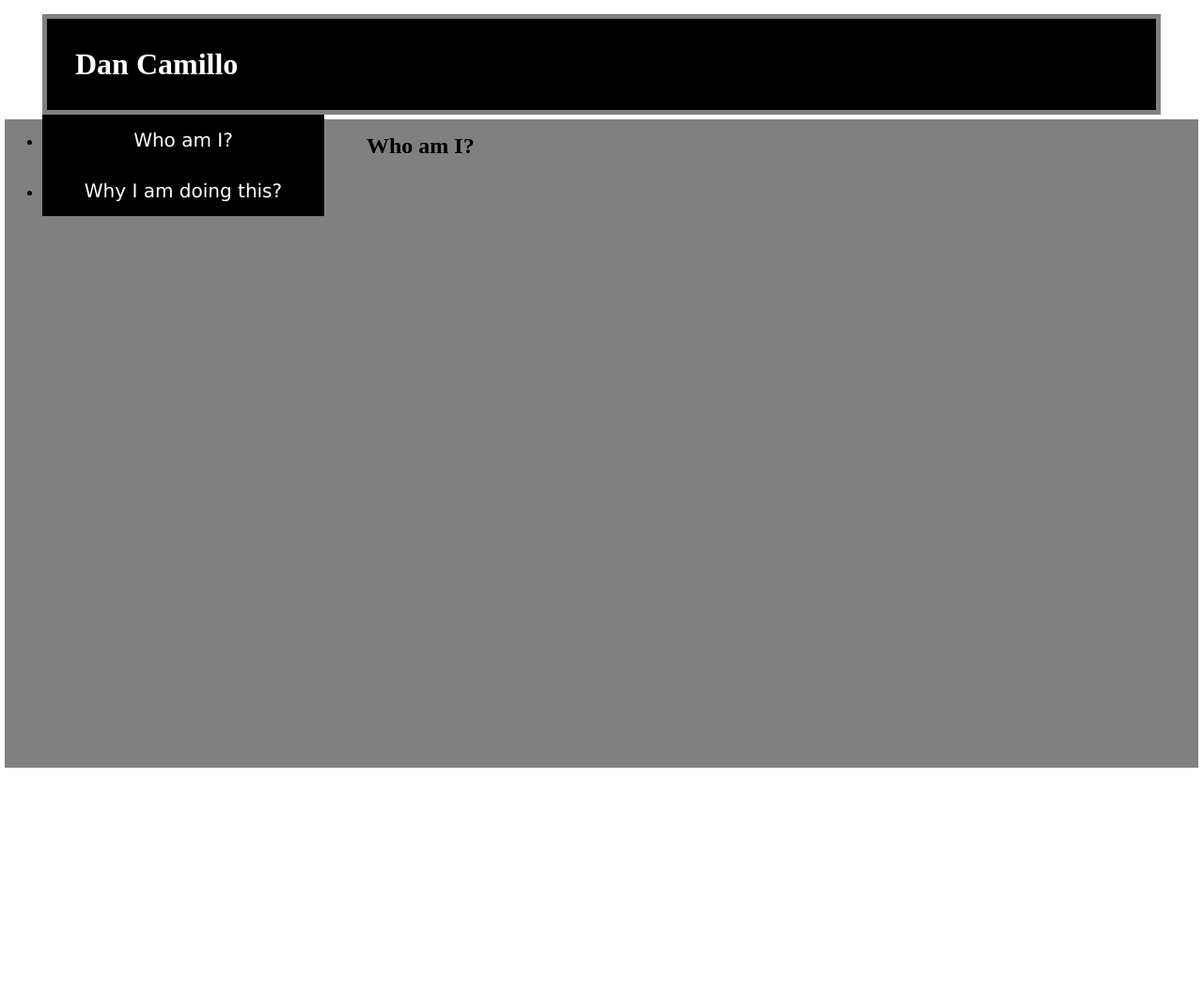
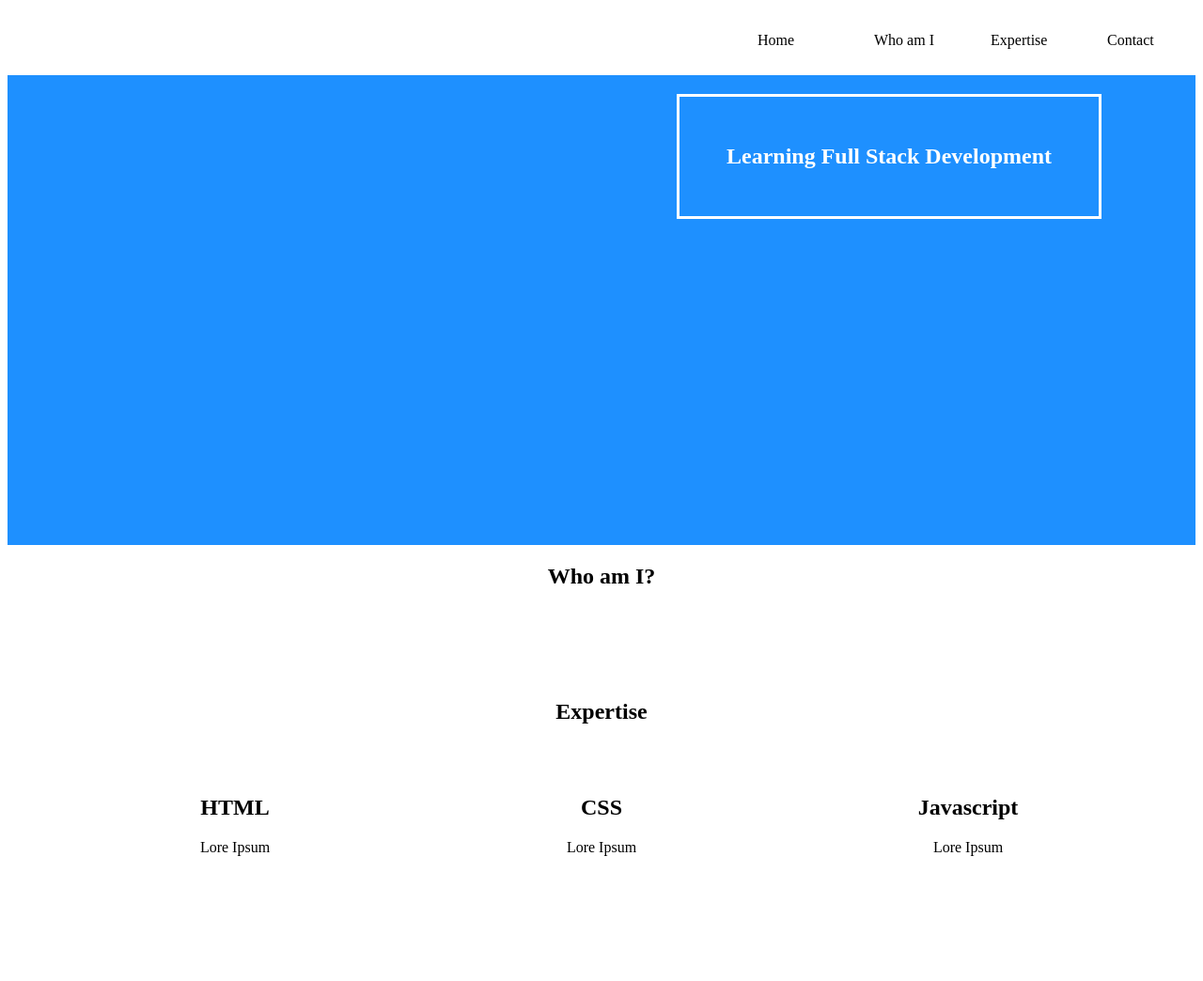
Before and after one commit to vitellicamillo/vitellicamillo.github.io, a plain HTML site: page index.html in a window 1280 px wide. Shown: the whole page at 94% size. Before the commit the page ends 822 px from the top, so only its background shows below. Drawn offline with Linux system fonts and the light colour scheme.

Commit message:
First Commit

```diff
--- a/index.html
+++ b/index.html
@@ -1,23 +1,49 @@
 <!DOCTYPE html>
 <html>
     <head>
-        <title>Danilo Vitelli Camillo</title>
-        <link href='./resources/css/styles.css' type='text/css' rel='stylesheet'>
+        <title>My personal page</title>
+        <link href="resources/css/styles.css" type="text/css" rel="stylesheet">
     </head>
     <body>
         <header>
-            <h1>Dan Camillo</h1>
+            <nav>
+                <ul>
+                    <li>Home</li>
+                    <li>Who am I</li>
+                    <li>Expertise</li>
+                    <li>Contact</li>
+                </ul>
+            </nav>
         </header>
-        <nav>
-            <ul>
-                <li><button>Who am I?</button></li>
-                <li><button>Why I am doing this?</button></li>
-            </ul>
-        </nav>
         <main>
-            <article>
+            <section class="banner">
+                <div>
+                    <h1 class="highlight">Learning Full Stack Development</h1>
+                </div>
+            </section>
+            <section class="whoami">
                 <h1>Who am I?</h1>
-            </article>
+            </section>
+            <section class="expertise">
+                <h1>Expertise</h1>
+                <div class="card">
+                    <h1>HTML</h1>
+                    <p>Lore Ipsum</p>
+                </div>
+                <div class="card">
+                    <h2>CSS</h2>
+                    <p>Lore Ipsum</p>
+                </div>
+                <div class="card">
+                    <h2>Javascript</h2>
+                    <p>Lore Ipsum</p>
+                </div>
+            </section>
+            <section class="contact">
+                <form>
+
+                </form>
+            </section>
         </main>
         <footer>
 
--- a/resources/css/styles.css
+++ b/resources/css/styles.css
@@ -1,77 +1,72 @@
-* {
-    box-sizing: border-box;
-    min-width: 200px;
-    margin: 0px;
-    padding: 0px;
+body {
+    background-color: white;
 }
 
-header {
-    margin: 15px 45px 0px 45px;
-    padding: 30px;
-    border: 5px solid gray;
-    background-color: black;
+nav {
+    position: fixed;
+    width: 100%;
+    z-index: 10;
+    background-color:white;
 }
 
-header h1 {
+nav ul {
+    float: right;
+    padding-inline-start: 0;
+}
+
+nav li{
+    display: inline-block;
+    padding: 10px;
+    width: 100px;
+    height: 20px;
+}
+
+.banner {
+    position:relative;
+    top: 72px;
+    margin:0;
+    /*padding-top: 150px;*/
+    height: 500px;
+    background-color: dodgerblue;
     color: white;
 }
 
-section {
-    margin: 15px 45px;
-    padding: 30px;
-    position: center;
-    border: 3px solid black;
+.banner .highlight{
+    float: right;
+    position: relative;
+    top: 0px;
+    margin-right: 100px;
+    padding: 50px;
+    border: 3px solid white;
+    /*border-bottom: 3px solid white;*/
+    text-align: center;
 
 }
 
-button {
-    margin: 0px 15px;
-    border: 5px solid black;
-    padding: 10px;
-    width: 300px;
-    position: center;
-    background-color: black;
-    color: white;
+.whoami {
+    position: relative;
+    top: 72px;
     text-align: center;
-    font-family: Verdana, Geneva, Tahoma, sans-serif;
-    font-size: 20px;
 }
 
-button:hover{
-    background-color: white;
-    color: black;
-
+.expertise {
+    position: relative;
+    top: 144px;
+    margin-top: 45px;
+    text-align: center;
+    height: 300px;
 }
 
-nav {
-    margin: 0 45px;
-    width: 300px;
-    float: left;
+.card {
+    display: inline-block;
+    margin: 15px;
+    padding: 20px;
+    width: 25%;
+    height: 150px;
 }
 
-main {
-    margin: 0px;
-    border: 5px solid white;
-    padding: 15px;
-    width:  ;
-    height: 700px;
-
-    background-color: gray;
-    width: auto;
-
+.contact {
+    position: relative;
+    margin-top: 45px;
+    background-color: dodgerblue;
 }
-
-ul{
-
-}
-
-li {
-    margin: 0;
-    padding: 0;
-
-}
-
-li button {
-    margin: 0;
-
-}
```
